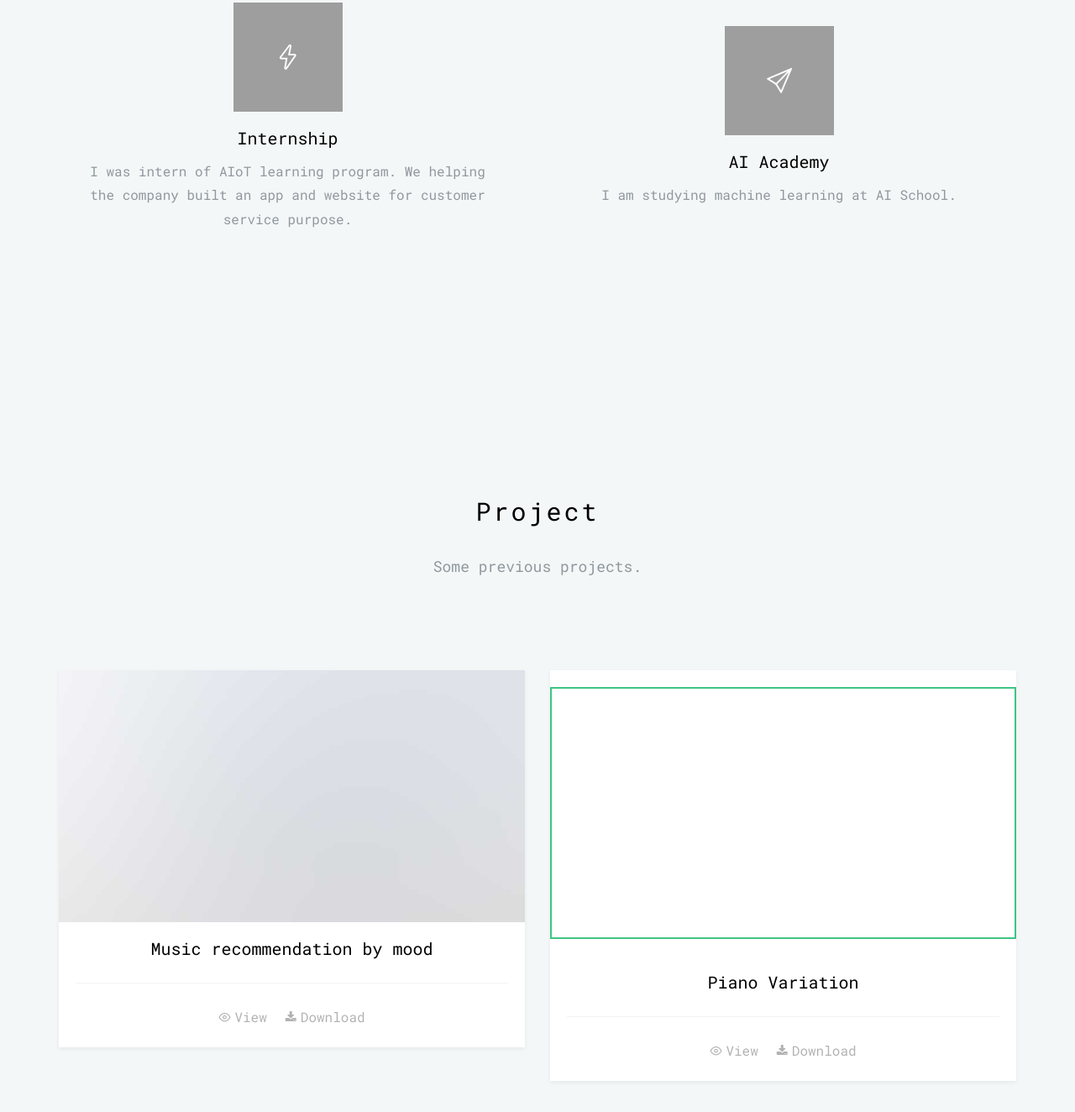
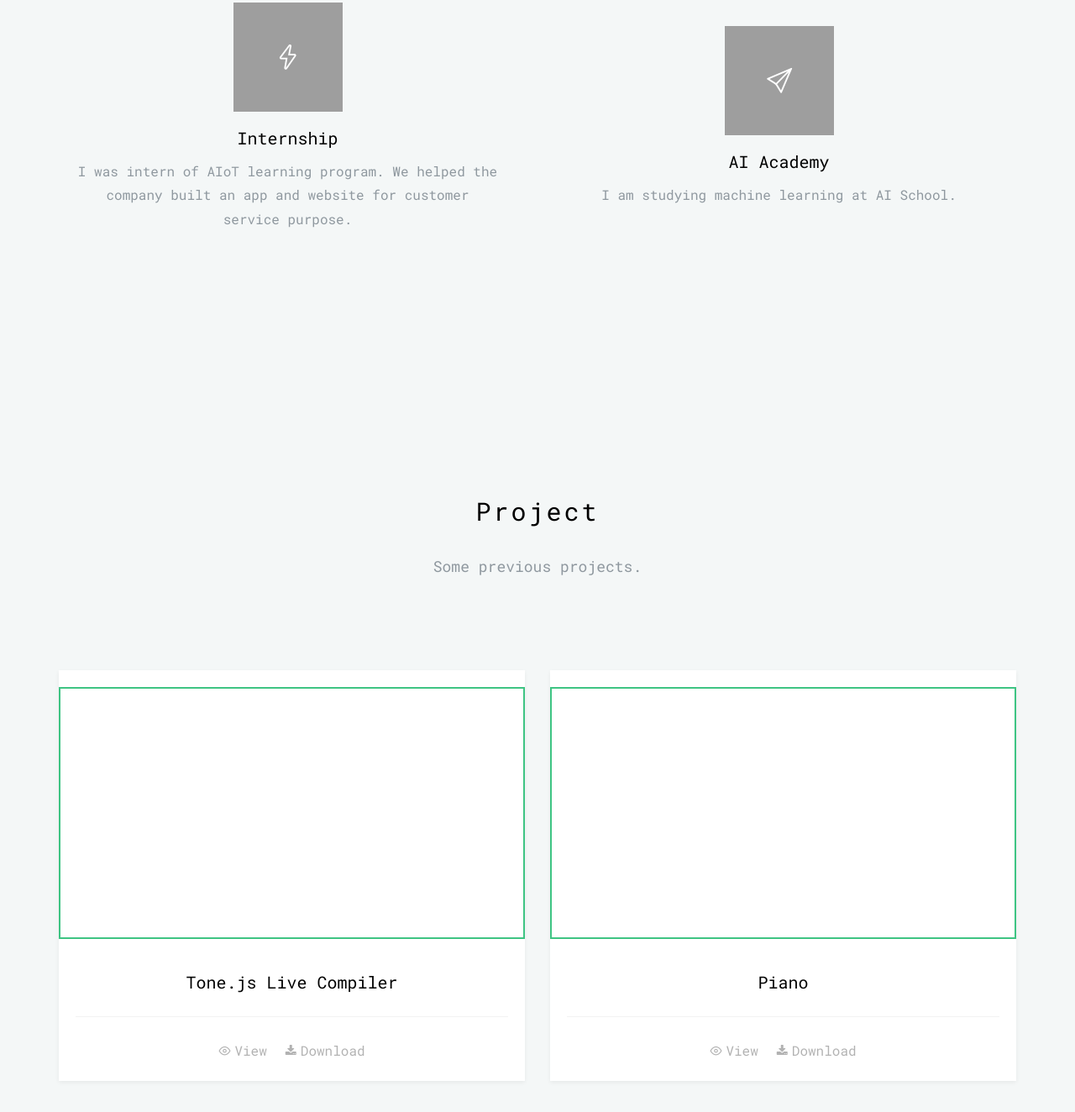
Before and after one commit to Nnra/Nnra.github.io, a plain HTML site: page index.html in a window 1280 px wide. Shown: the part 1372-2696 px from the top of the page at 84% size. Drawn offline with nearby package versions, Linux system fonts and the light colour scheme; grey boxes are pictures that could not be loaded; a script that the page names is missing; files whose address does not match are found by name.

Commit message:
add template

```diff
--- a/index.html
+++ b/index.html
@@ -101,7 +101,7 @@
 					</div>
 				</nav>
 			</div>
-	  </div>
+		</div>
 	</header>
 
 	<section id="fh5co-home" data-section="home" style="background-image: url(https://i.imgur.com/XdqKeJn.jpg);" data-stellar-background-ratio="0.5">
@@ -161,7 +161,7 @@
 							</div>
 							<div class="fh5co-post animate-box">
 								<h3>Internship</h3>
-								<p>I was intern of AIoT learning program. We helping the company built an app and website for customer service purpose.</p>
+								<p>I was intern of AIoT learning program. We helped the company built an app and website for customer service purpose.</p>
 							</div>
 						</div>
 					</div>
@@ -210,15 +210,16 @@
 					<div class="col-md-6">
 						<div class="fh5co-portfolio animate-box">
 							<a href="#">
-								<div class="portfolio-entry" style="background-image: url(images/portfolio-1.jpg);">
+								<div class="portfolio-entry codepen" data-height="300px" data-theme-id="dark" data-default-tab="result" data-user="nnra" data-slug-hash="oNXgKbg" style="height: 300px; box-sizing: border-box; display: flex; align-items: center; justify-content: center; border: 2px solid; margin: 1em 0; padding: 1em;" data-pen-title="Live Compiler">
+
 									<div class="desc">
-										<p>Spotify music recommendation by mood with Chatbot</p>
+										<p>Tone.js Live Compiler</p>
 									</div>
 								</div>
 								<div class="portfolio-text text-center">
-									<h3>Music recommendation by mood</h3>
+									<h3>Tone.js Live Compiler</h3>
 									<ul class="stuff">
-										<li><i class="icon-eye2"></i>View</li>
+										<li onclick="window.open('https://codepen.io/nnra/pen/oNXgKbg')"><i class="icon-eye2"></i>View</li>
 										<li><i class="icon-download"></i>Download</li>
 									</ul>
 								</div>
@@ -232,11 +233,11 @@
 								<div class="portfolio-entry codepen" data-height="300px" data-theme-id="dark" data-default-tab="result" data-user="nnra" data-slug-hash="rNarNYV" style="height: 300px; box-sizing: border-box; display: flex; align-items: center; justify-content: center; border: 2px solid; margin: 1em 0; padding: 1em;" data-pen-title="Piano Variation">
 
 									<div class="desc">
-										<p>Piano input + magenta.js</p>
+										<p>Piano</p>
 									</div>
 								</div>
 								<div class="portfolio-text text-center">
-									<h3>Piano Variation</h3>
+									<h3>Piano</h3>
 									<ul class="stuff">
 										<li onclick="window.open('https://codepen.io/nnra/pen/rNarNYV')"><i class="icon-eye2"></i>View</li>
 										<li><i class="icon-download"></i>Download</li>
@@ -250,7 +251,7 @@
 							<a href="#">
 								<div class="portfolio-entry" id="open-popup" style="background-image: url(https://i.imgur.com/FOsV622.png);">
 									<div class="desc">
-										<p>Food recommendation App(School Project)</p>
+										<p>Food recommendation App</p>
 									</div>
 								</div>
 								<div class="portfolio-text text-center">
@@ -408,9 +409,9 @@
 	                    <!--<div class="pricing__price"><span class="pricing_currency">$</span>29,90</div>-->
 	                    <p class="pricing__sentence">IT</p>
 	                    <ul class="pricing__feature-list">
-	                        <li class="pricing__feature">Windows</li>
-	                        <li class="pricing__feature">Windows Server</li>
+							<li class="pricing__feature">Windows Server</li>
 							<li class="pricing__feature">Microsoft 365</li>
+							<li class="pricing__feature">Exchange</li>
 							<li class="pricing__feature">Azure</li>
 	                    </ul>
 	                    <!--<p><a href="#" class="btn btn-primary btn-lg pricing__action">Read More</a></p>-->
```
